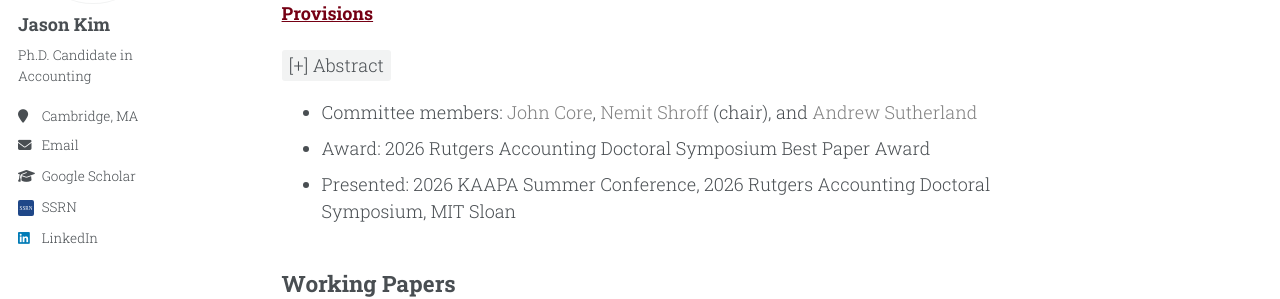
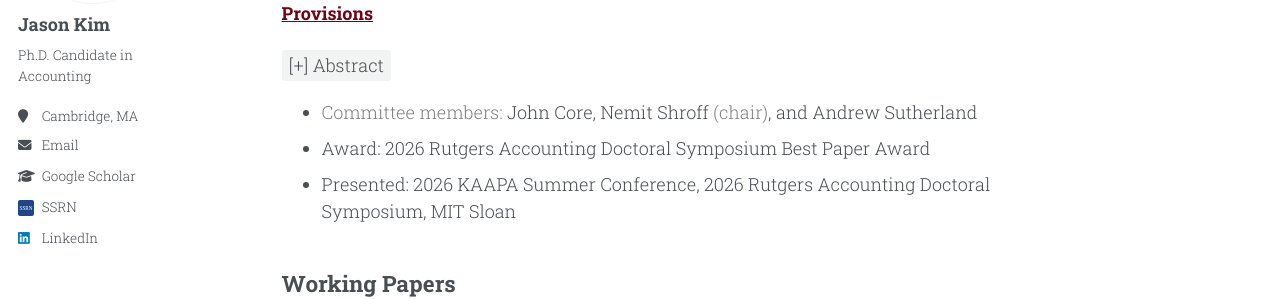
Before and after one commit to jgkim262/jgkim262.github.io, a Jekyll site: the page built from _pages/research.md, in a window 1280 px wide. Shown: the part 284-583 px from the top of the page. Built offline with Jekyll 4.4.1, drawn with Linux system fonts in a browser that asks for light colours; a style sheet for code colours, icons or effects is not loaded; our own code applies the rules of GitHub Pages for plain Markdown files.

Commit message:
Swap committee label and name colours
Co-Authored-By: Claude Opus 5 (1M context) <noreply@anthropic.com>

```diff
--- a/_pages/research.md
+++ b/_pages/research.md
@@ -11,7 +11,7 @@ author_profile: true
 This paper examines whether allowing non-CPAs to own an equity stake in CPA firms affects audit quality. Exploiting the staggered adoption of state statutes that allow non-CPA ownership in audit entities, I compare audit quality between clients whose auditors operate in adopting states and those whose auditors operate in non-adopting states. I study three audit settings: public company financial statement audits, nonprofit organization (NPO) financial statement audits, and employee benefit plan (EBP) audits. Across all three settings, I find that audit quality declines following adoption, with the declines concentrated among clients audited by small audit firms. Adoption is also associated with an increase in the number of audit firms operating in treated states and lower audit fees in NPO and EBP audits. In contrast, public company audit fees remain unchanged. These results indicate that fee pressure arises primarily in markets dominated by small audit firms. Taken together, the evidence suggests that non-CPA ownership weakens professional accountability within firms and intensifies audit market competition, affecting both audit quality and pricing.
 </details>
 
-* Committee members: [John Core](https://mitsloan.mit.edu/faculty/directory/john-e-core){: .coauthor}, [Nemit Shroff](https://mitsloan.mit.edu/faculty/directory/nemit-shroff){: .coauthor} (chair), and [Andrew Sutherland](https://mitsloan.mit.edu/faculty/directory/andrew-gordon-sutherland){: .coauthor}
+* <span class="muted">Committee members:</span> [John Core](https://mitsloan.mit.edu/faculty/directory/john-e-core){: .coauthor}, [Nemit Shroff](https://mitsloan.mit.edu/faculty/directory/nemit-shroff){: .coauthor} <span class="muted">(chair)</span>, and [Andrew Sutherland](https://mitsloan.mit.edu/faculty/directory/andrew-gordon-sutherland){: .coauthor}
 * Award: 2026 Rutgers Accounting Doctoral Symposium Best Paper Award
 * Presented: 2026 KAAPA Summer Conference,  2026 Rutgers Accounting Doctoral Symposium, MIT Sloan
 
--- a/_sass/include/_utilities.scss
+++ b/_sass/include/_utilities.scss
@@ -290,7 +290,7 @@ body:hover .visually-hidden button {
    Apply in Markdown with kramdown's inline attribute syntax:
    [Name](url){: .coauthor} */
 .page__content a.coauthor {
-  color: gray;
+  color: var(--global-text-color);
   text-decoration: none;
 }
 
```
